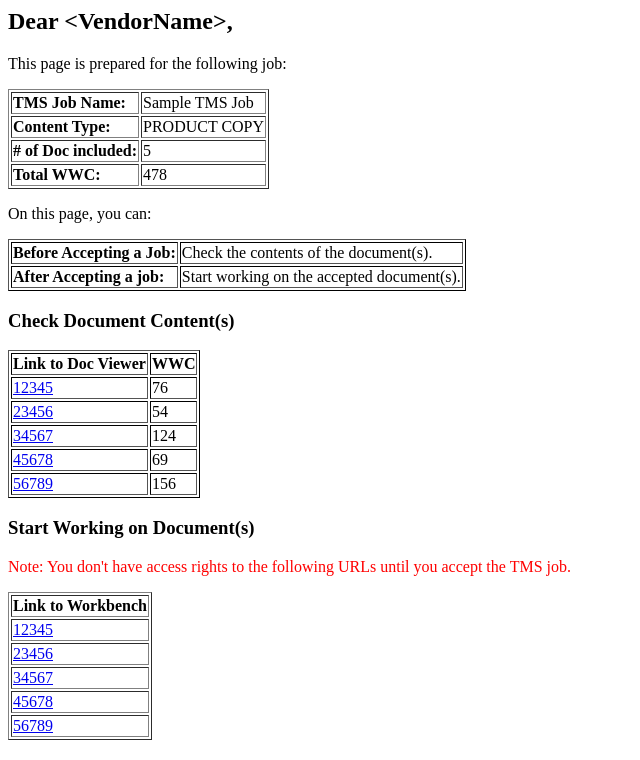
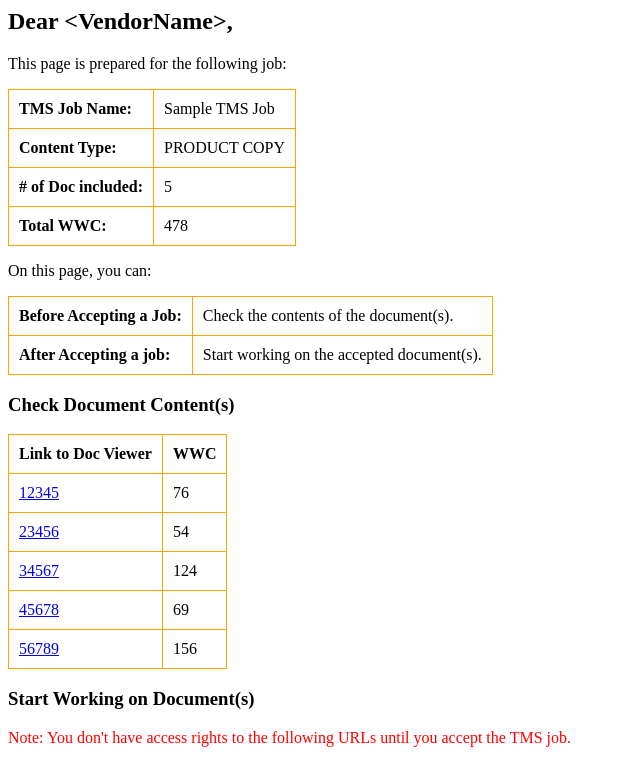
Before and after one commit to KS-Lionbrige/sample-page, a plain HTML site: page index.html in a window 1280 px wide. Shown: the top 760 px of the page, without its empty margins (0-640 px from the left). Drawn offline with Linux system fonts and the light colour scheme.

Commit message:
Sample 3

```diff
--- a/index.html
+++ b/index.html
@@ -1,7 +1,19 @@
 <!-- #######  THIS IS A COMMENT - Visible only in the source editor #########-->
+
+<style>
+  table {
+    border-collapse: collapse;
+  }
+  th, td {
+    border: 1px solid orange;
+    padding: 10px;
+    text-align: left;
+  }
+</style>
+
 <h2>Dear &lt;VendorName&gt;,</h2>
 <p>This page is prepared for the following job:</p>
-<table style="border-color: #00000;" border="Solid">
+<table>
 <tbody>
 <tr>
 <td><strong>TMS Job Name:</strong></td>
```
